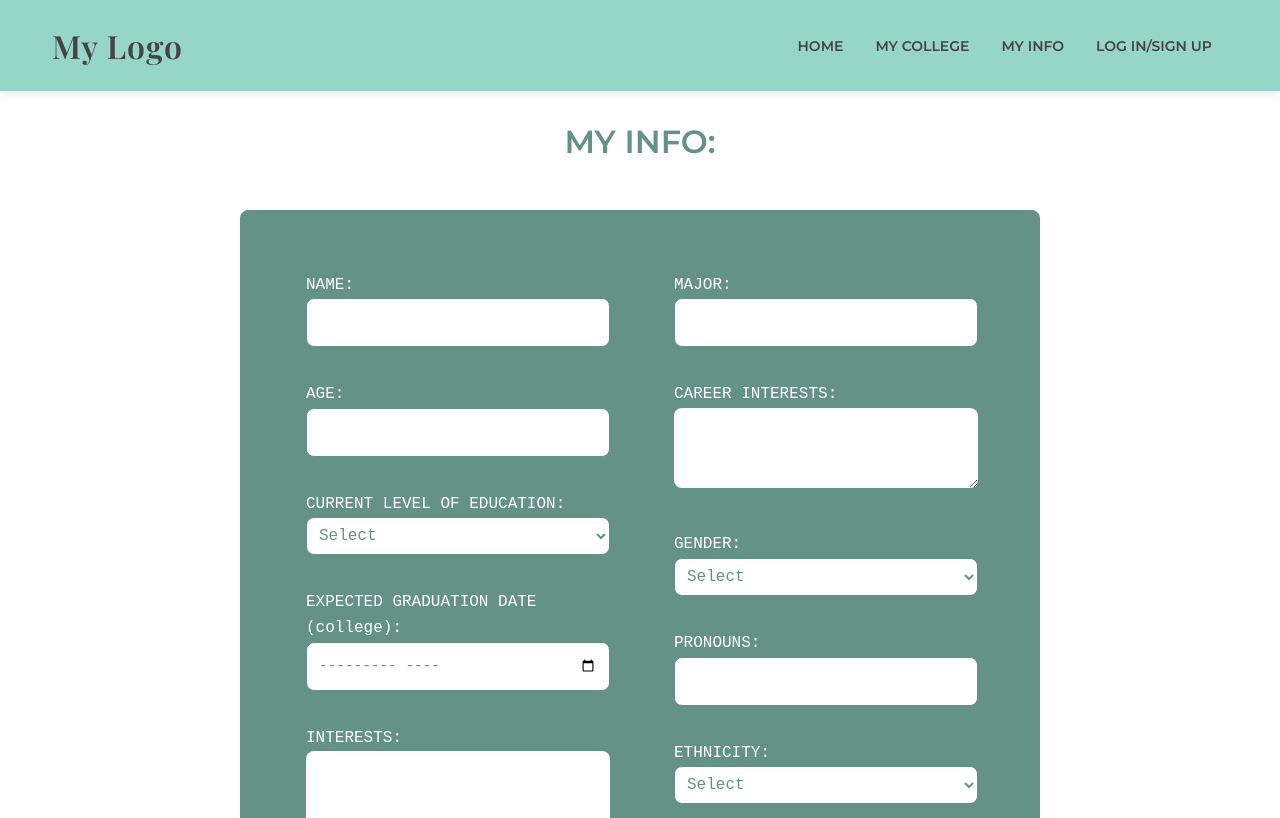
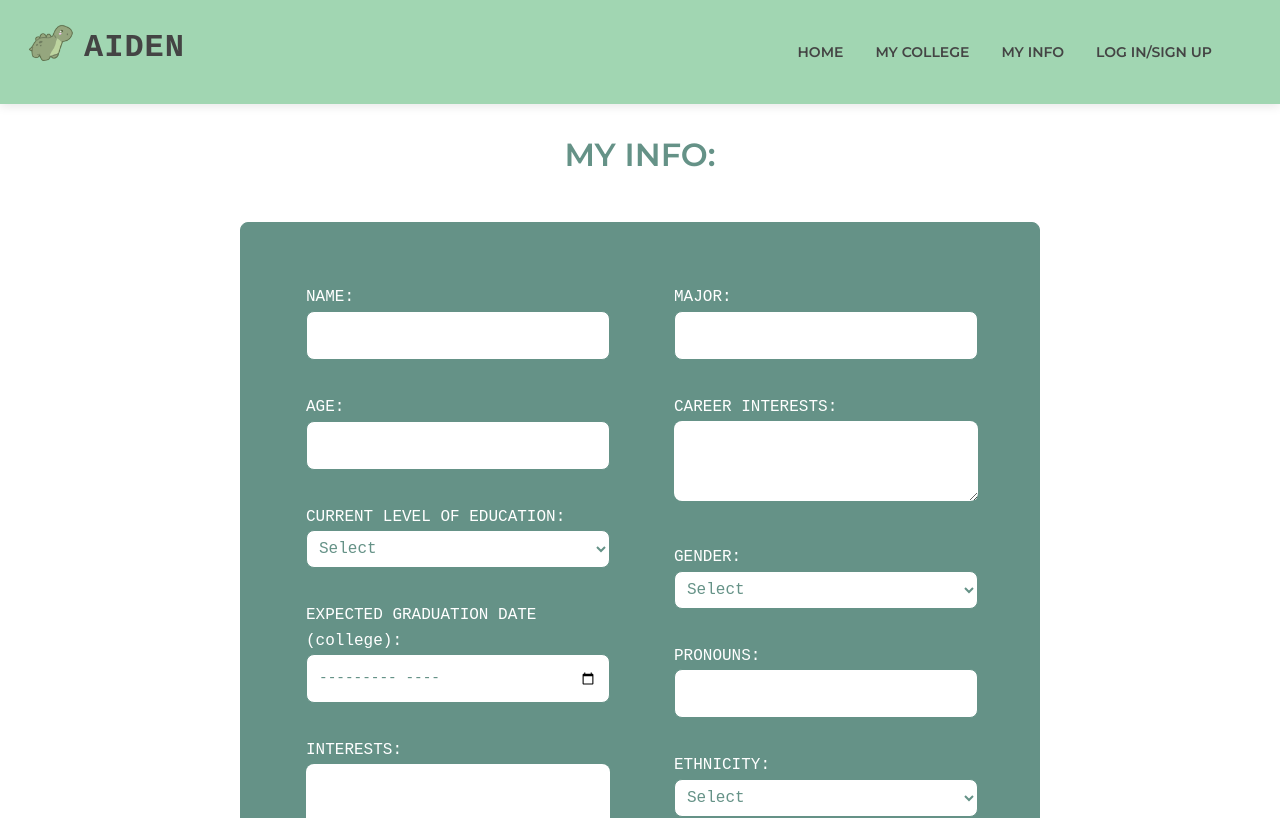
Before and after one commit to NetThi123/BitCamp2025, a React (Vite) app in the folder my-app/: page /me in a window 1280 px wide. Shown: the top 818 px of the page. Built offline with nearby package versions, Linux system fonts and the light colour scheme.

Commit message:
Added dinosaur and attempted to fix entry color for me page

```diff
--- a/my-app/src/components/Navbar.jsx
+++ b/my-app/src/components/Navbar.jsx
@@ -1,6 +1,7 @@
 import React, { useState, useEffect } from 'react';
 import { Link } from "react-router-dom";
 import "../styles/Navbar.css";
+import image from '../assets/image0.png'
 
 function Navbar() {
     const [isVisible, setIsVisible] = useState(true);
@@ -21,7 +22,10 @@ function Navbar() {
 
     return (
         <div className={`navbar-container ${isVisible ? 'show' : 'hide'}`}>
-            <Link to="/homepage" className="logo">My Logo</Link>
+            <div className="icon">
+                <img src={image} alt="Aiden the Dinosaur"/>
+                <Link to="/homepage" className="logo">AIDEN</Link>
+            </div>
             <nav>
                 <div className="topnav">
 
--- a/my-app/src/styles/MeStyle.css
+++ b/my-app/src/styles/MeStyle.css
@@ -50,13 +50,14 @@
     font-size: 0.75rem;
     width: 19rem;
     font-family: monospace;
+    color:#659287;
 }
 
 .meInput{
-    color:#659287;
     font-size: 0.9rem;
     padding: 0.75rem;
     background-color: white;
+    color:#659287;
 }
 
 input:focus {
--- a/my-app/src/styles/Navbar.css
+++ b/my-app/src/styles/Navbar.css
@@ -13,11 +13,16 @@
   flex-wrap: nowrap;
   gap: 5px;
 
-  background-color: #96d6c6;
+  background-color: #A1D6B2;
   padding: 1.25rem;
 
   transition: transform 0.3s ease-in-out;
   box-shadow: 0 2px 10px rgba(0, 0, 0, 0.1);
+}
+
+img{
+  width: 4rem;
+  margin-bottom: 1rem;
 }
 
 .navbar-container.hide {
@@ -30,11 +35,10 @@
 
 /* Logo */
 .logo {
-  font-family: 'Playfair Display', serif;
+  font-family: monospace;
   font-weight: 600;
   font-size: 2rem;
   letter-spacing: 1px;
-  margin-left: 2rem;
   color: #444;
   text-decoration: none;
   transition: color 0.3s ease;
```
Also changed, not shown: my-app/src/assets/image0.png (added).
